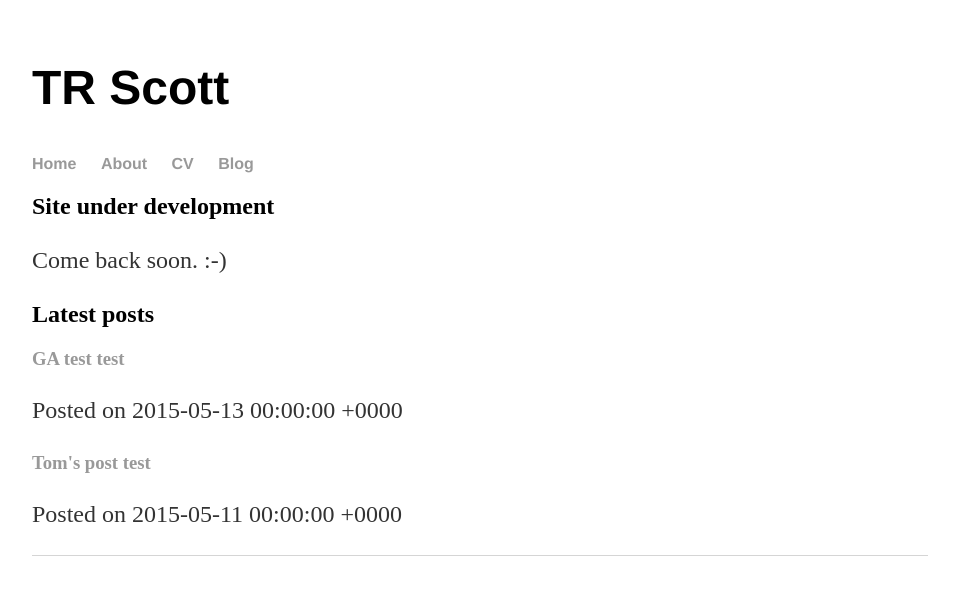
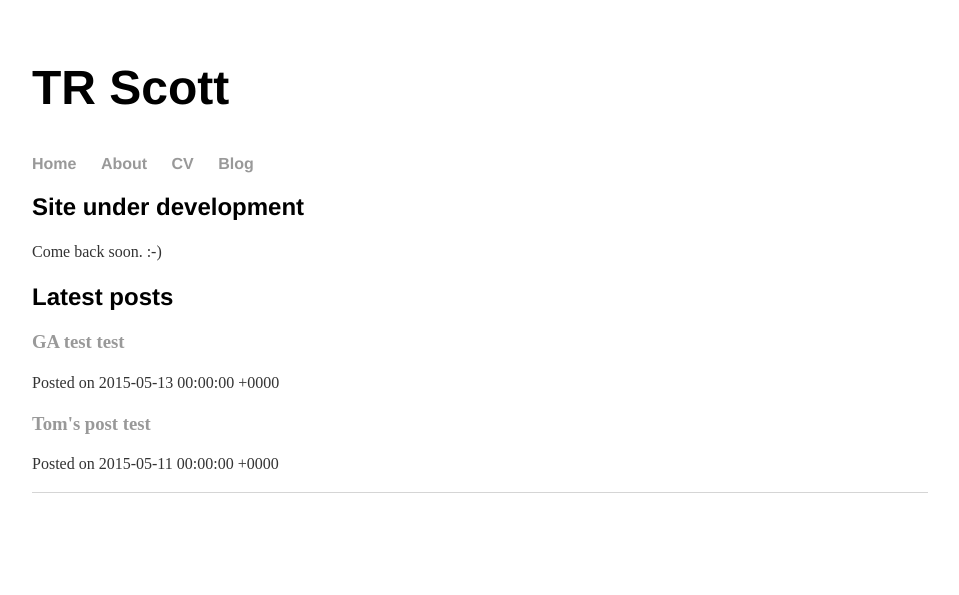
Before and after one commit to tscott-dot/scottie1989.github.io, a Jekyll site: the page built from index.html, in a window 1280 px wide. Shown: the top 595 px of the page, without its empty margins (160-1119 px from the left). Built offline with Jekyll 4.4.1, drawn with Linux system fonts in a browser that asks for light colours.

Commit message:
Update main.css

```diff
--- a/css/main.css
+++ b/css/main.css
@@ -23,8 +23,16 @@ h1 {
     font-size: 3em;
     font-family:'Helvetica', 'Arial', 'Sans-Serif';
 }
+h2 {
+    font-size: 2.5em;
+    font-family:'Helvetica', 'Arial', 'Sans-Serif';
+}
+h2 {
+    font-size: 1.5em;
+    font-family:'Helvetica', 'Arial', 'Sans-Serif';
+}
 p {
-    font-size: 1.5em;
+    font-size: 1em;
     line-height: 1.4em;
     color: #333;
 }
```
